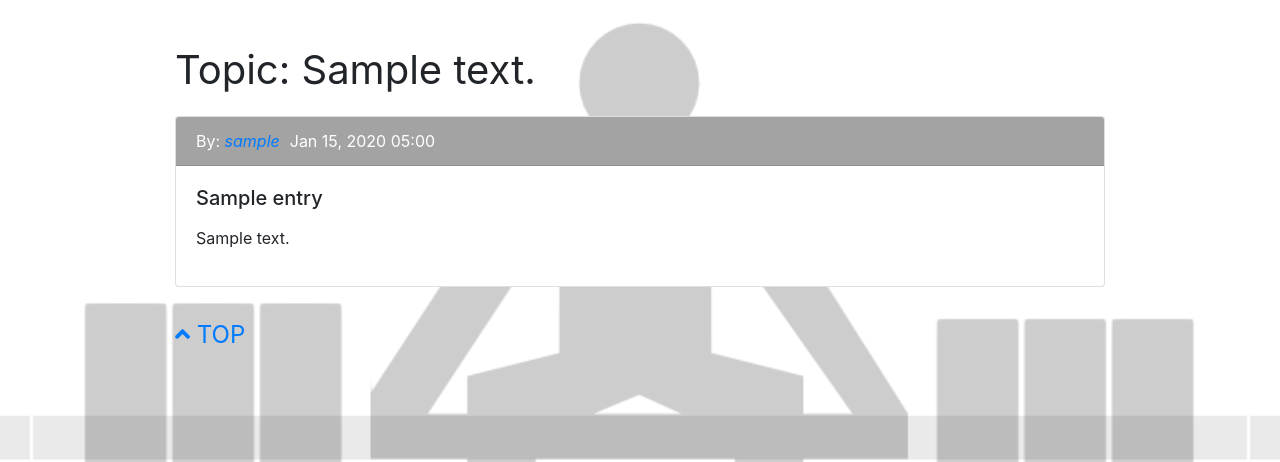
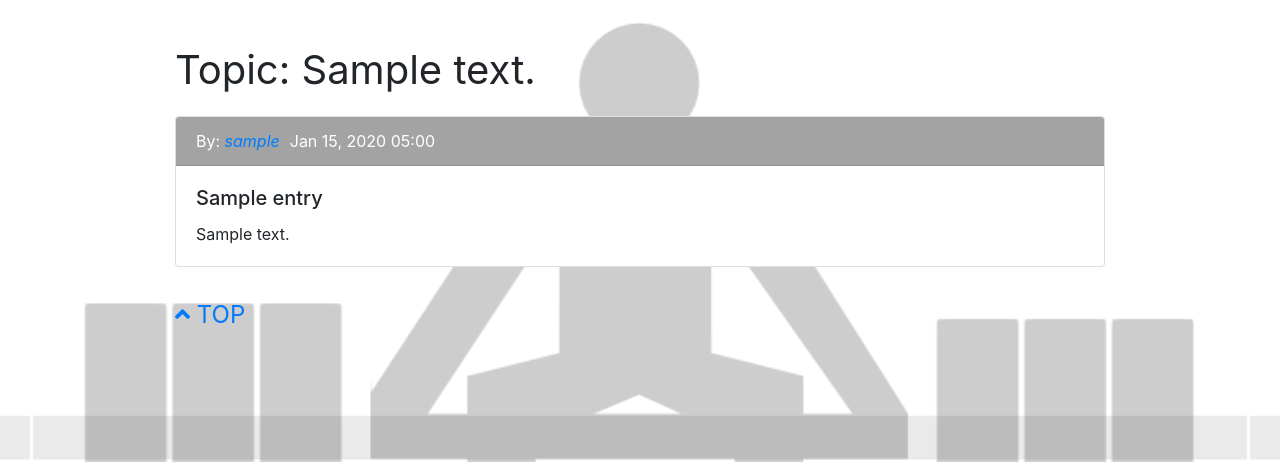
Before and after one commit to FanchenBao/WEBAPP_LiftNCode, a Django app: page /topics/1/ in a window 1280 px wide. Shown: the part 56-518 px from the top of the page. Run offline with Django 3.2, Linux system fonts and the light colour scheme; tables that the repository leaves empty hold one stand-in row (values such as "Sample post"); some libraries are stand-ins or nearby versions.

Commit message:
remove linebreaks from archive_user_entries and topic.html

```diff
--- a/learning_notes/templates/learning_notes/archive_user_entries.html
+++ b/learning_notes/templates/learning_notes/archive_user_entries.html
@@ -12,7 +12,7 @@
         </div>
         <div class="card-body">
           <h5 class="card-title">{{ entry.title}}</h5>
-          <p class="card-text">{{ entry.text|safe|linebreaks }}</p>
+          <p class="card-text">{{ entry.text|safe }}</p>
           {% if user == entry.owner %}
             <a href="{% url 'learning_notes:edit_entry' topic.id entry.id%}" class="btn btn-warning btn-sm">Edit</a>
             <a href="{% url 'learning_notes:delete_entry' topic.id entry.id %}" class="btn btn-danger btn-sm" onclick="return confirm('Are you sure to delete this entry?');" >Delete</a>
--- a/learning_notes/templates/learning_notes/topic.html
+++ b/learning_notes/templates/learning_notes/topic.html
@@ -20,7 +20,7 @@
           <h5 class="card-title">{{ entry.title}}</h5>
 
           <!-- use the safe filter to display html tags, which turns output into rich text -->
-          <p class="card-text">{{ entry.text|safe|linebreaks }}</p>
+          <p class="card-text">{{ entry.text|safe }}</p>
 
           {% if user == entry.owner %}
             <a href="{% url 'learning_notes:edit_entry' topic.id entry.id%}" class="btn btn-warning btn-sm">Edit</a>
```
